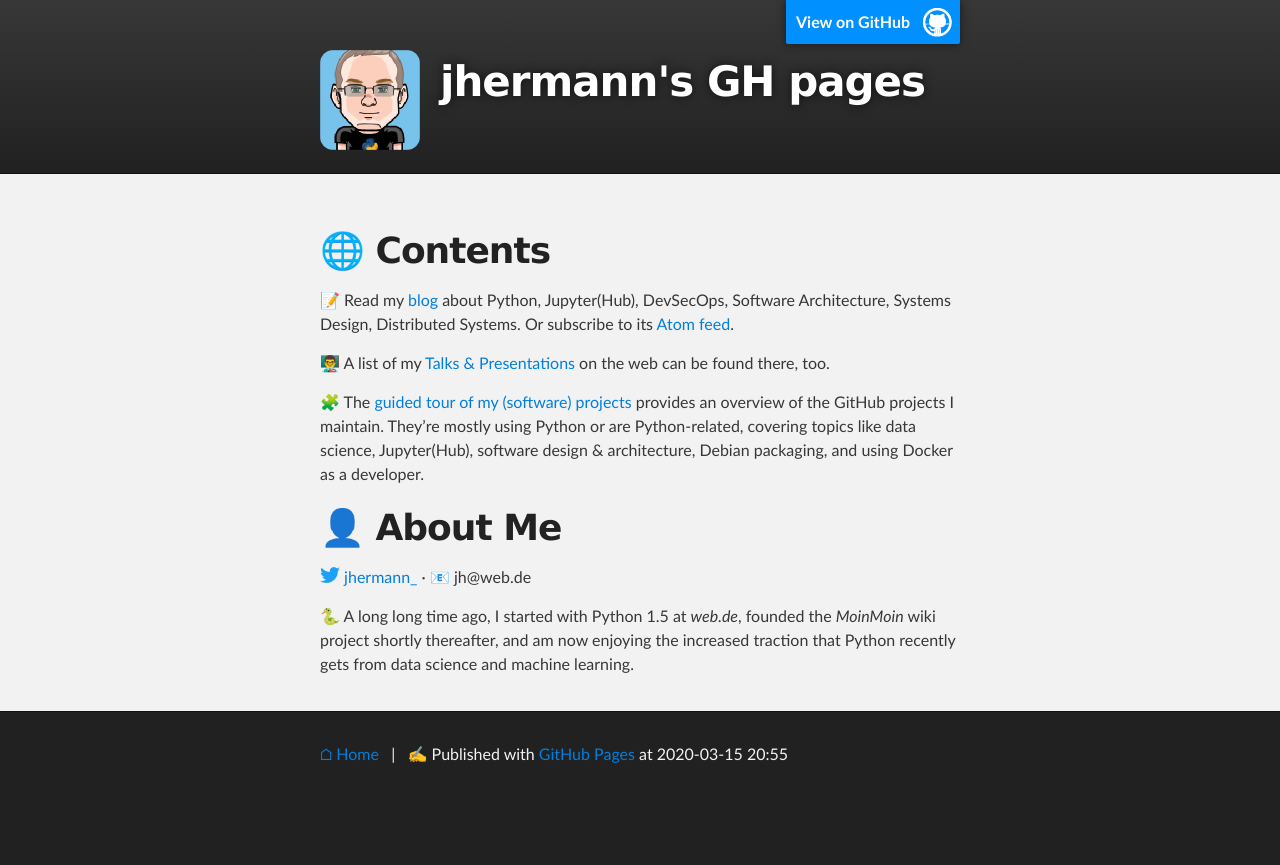
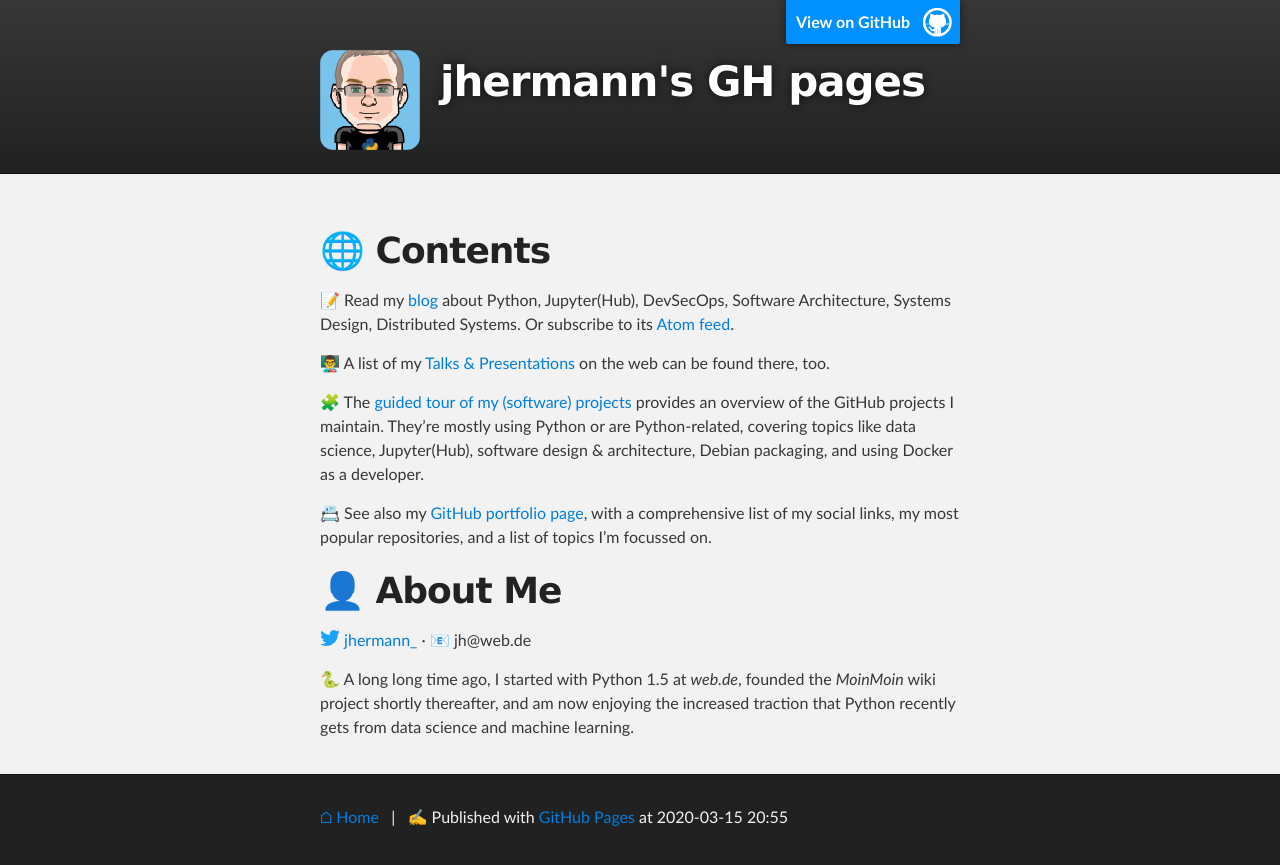
Before and after one commit to jhermann/jhermann.github.io, a Jekyll site: the page built from index.md, in a window 1280 px wide. Shown: the top 865 px of the page. Built offline with Jekyll 4.4.1, drawn with Linux system fonts in a browser that asks for light colours.

Commit message:
index: link to /about-me

```diff
--- a/index.md
+++ b/index.md
@@ -10,6 +10,8 @@ title: jhermann's GH pages
 
 🧩 The [guided tour of my (software) projects](https://jhermann.github.io/blog/misc/development/2020/02/21/projects_guided_tour.html) provides an overview of the GitHub projects I maintain. They're mostly using Python or are Python-related, covering topics like data science, Jupyter(Hub), software design & architecture, Debian packaging, and using Docker as a developer.
 
+📇 See also my [GitHub portfolio page](https://jhermann.github.io/about-me/), with a comprehensive list of my social links, my most popular repositories, and a list of topics I'm focussed on.
+
 
 # 👤️ About Me
 
```
